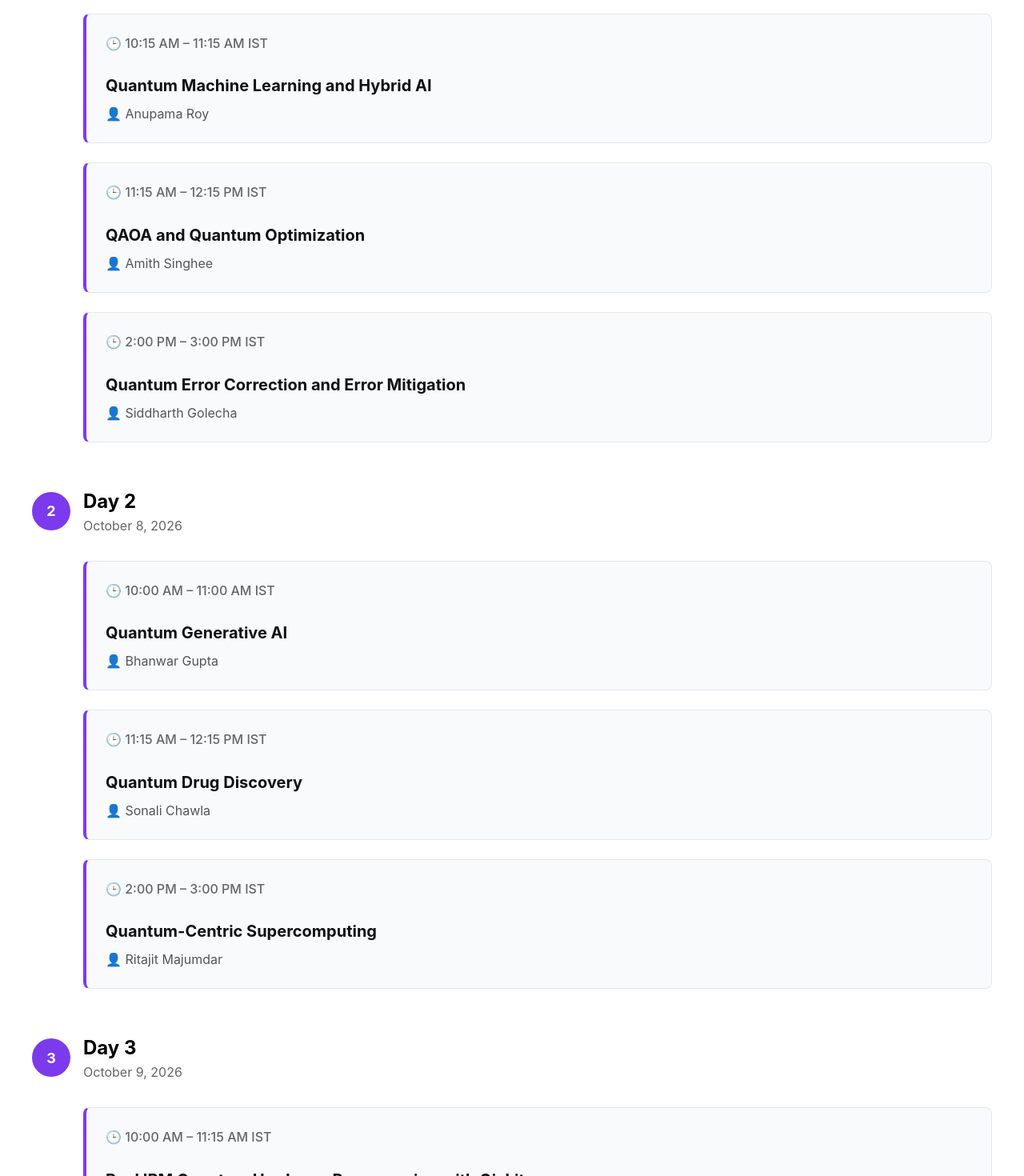
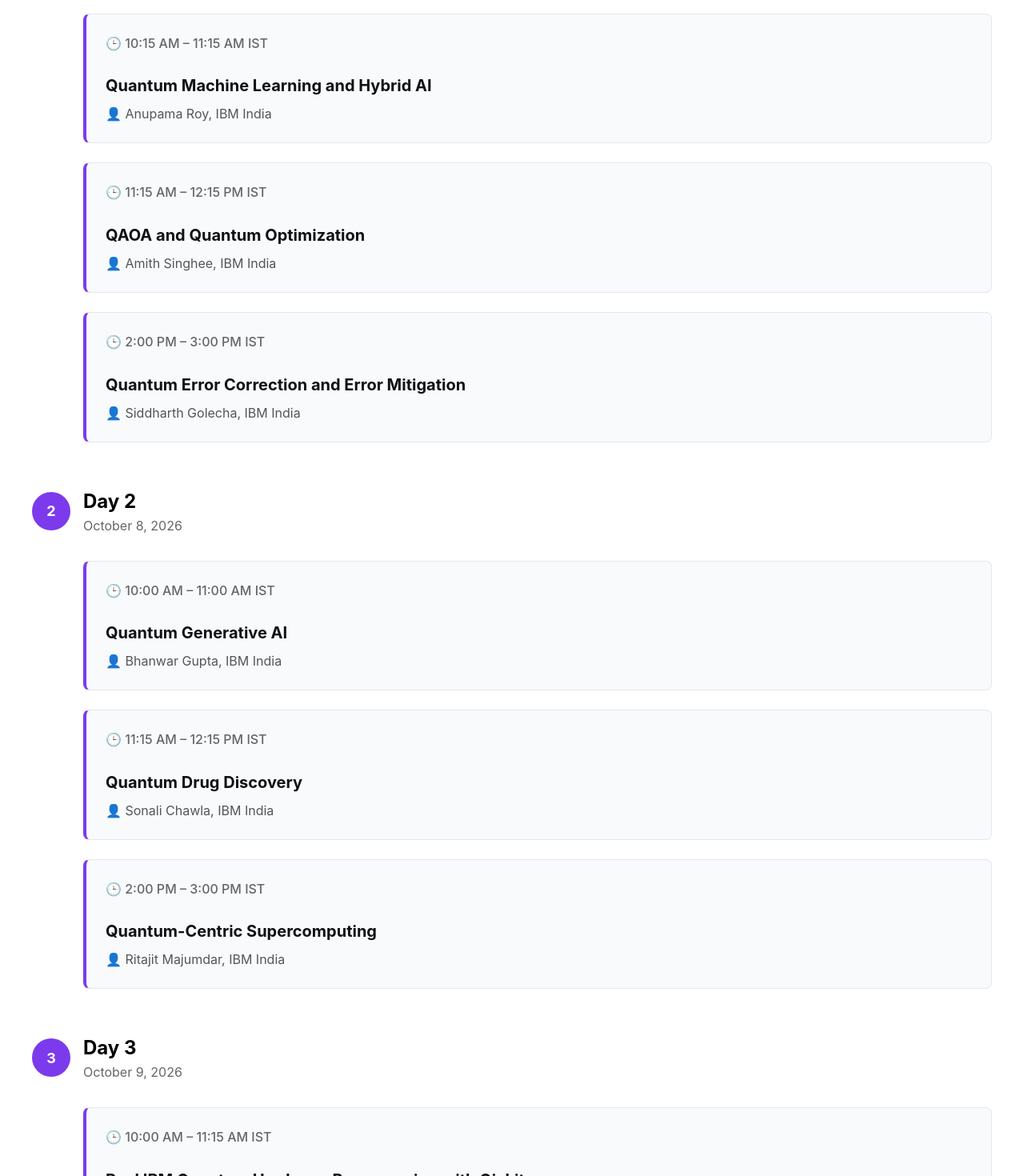
Before and after one commit to gourishetti-ruthvik/ibm_event_klu, a React (Vite) app: page / in a window 1280 px wide. Shown: the part 2460-3930 px from the top of the page at 80% size. Built offline with nearby package versions, Linux system fonts and the light colour scheme.

Commit message:
Append IBM India to speaker names

```diff
--- a/src/App.tsx
+++ b/src/App.tsx
@@ -20,26 +20,26 @@ function App() {
       date: 'October 7, 2026',
       sessions: [
         { time: '10:00 AM – 10:15 AM IST', title: 'Inauguration', speaker: 'Event Organizing Team' },
-        { time: '10:15 AM – 11:15 AM IST', title: 'Quantum Machine Learning and Hybrid AI', speaker: 'Anupama Roy' },
-        { time: '11:15 AM – 12:15 PM IST', title: 'QAOA and Quantum Optimization', speaker: 'Amith Singhee' },
-        { time: '2:00 PM – 3:00 PM IST', title: 'Quantum Error Correction and Error Mitigation', speaker: 'Siddharth Golecha' }
+        { time: '10:15 AM – 11:15 AM IST', title: 'Quantum Machine Learning and Hybrid AI', speaker: 'Anupama Roy, IBM India' },
+        { time: '11:15 AM – 12:15 PM IST', title: 'QAOA and Quantum Optimization', speaker: 'Amith Singhee, IBM India' },
+        { time: '2:00 PM – 3:00 PM IST', title: 'Quantum Error Correction and Error Mitigation', speaker: 'Siddharth Golecha, IBM India' }
       ]
     },
     {
       date: 'October 8, 2026',
       sessions: [
-        { time: '10:00 AM – 11:00 AM IST', title: 'Quantum Generative AI', speaker: 'Bhanwar Gupta' },
-        { time: '11:15 AM – 12:15 PM IST', title: 'Quantum Drug Discovery', speaker: 'Sonali Chawla' },
-        { time: '2:00 PM – 3:00 PM IST', title: 'Quantum-Centric Supercomputing', speaker: 'Ritajit Majumdar' }
+        { time: '10:00 AM – 11:00 AM IST', title: 'Quantum Generative AI', speaker: 'Bhanwar Gupta, IBM India' },
+        { time: '11:15 AM – 12:15 PM IST', title: 'Quantum Drug Discovery', speaker: 'Sonali Chawla, IBM India' },
+        { time: '2:00 PM – 3:00 PM IST', title: 'Quantum-Centric Supercomputing', speaker: 'Ritajit Majumdar, IBM India' }
       ]
     },
     {
       date: 'October 9, 2026',
       sessions: [
-        { time: '10:00 AM – 11:15 AM IST', title: 'Real IBM Quantum Hardware Programming with Qiskit', speaker: 'Mrs. Guncha Malik' },
-        { time: '11:30 AM – 12:30 PM IST', title: 'Quantum Software Engineering', speaker: 'Anupama Roy' },
-        { time: '2:00 PM – 3:00 PM IST', title: 'Quantum Cybersecurity and Post-Quantum Cryptography', speaker: 'Siddharth Golecha' },
-        { time: '3:15 PM – 4:15 PM IST', title: 'Quantum Entrepreneurship and Startup Opportunities', speaker: 'Ritajit Majumdar' }
+        { time: '10:00 AM – 11:15 AM IST', title: 'Real IBM Quantum Hardware Programming with Qiskit', speaker: 'Mrs. Guncha Malik, IBM India' },
+        { time: '11:30 AM – 12:30 PM IST', title: 'Quantum Software Engineering', speaker: 'Anupama Roy, IBM India' },
+        { time: '2:00 PM – 3:00 PM IST', title: 'Quantum Cybersecurity and Post-Quantum Cryptography', speaker: 'Siddharth Golecha, IBM India' },
+        { time: '3:15 PM – 4:15 PM IST', title: 'Quantum Entrepreneurship and Startup Opportunities', speaker: 'Ritajit Majumdar, IBM India' }
       ]
     },
     {
@@ -52,13 +52,13 @@ function App() {
   ];
 
   const featuredSpeakers = [
-    'Anupama Roy',
-    'Amith Singhee',
-    'Siddharth Golecha',
-    'Bhanwar Gupta',
-    'Sonali Chawla',
-    'Ritajit Majumdar',
-    'Mrs. Guncha Malik'
+    'Anupama Roy, IBM India',
+    'Amith Singhee, IBM India',
+    'Siddharth Golecha, IBM India',
+    'Bhanwar Gupta, IBM India',
+    'Sonali Chawla, IBM India',
+    'Ritajit Majumdar, IBM India',
+    'Mrs. Guncha Malik, IBM India'
   ];
 
   const organizingTeam = [
```
